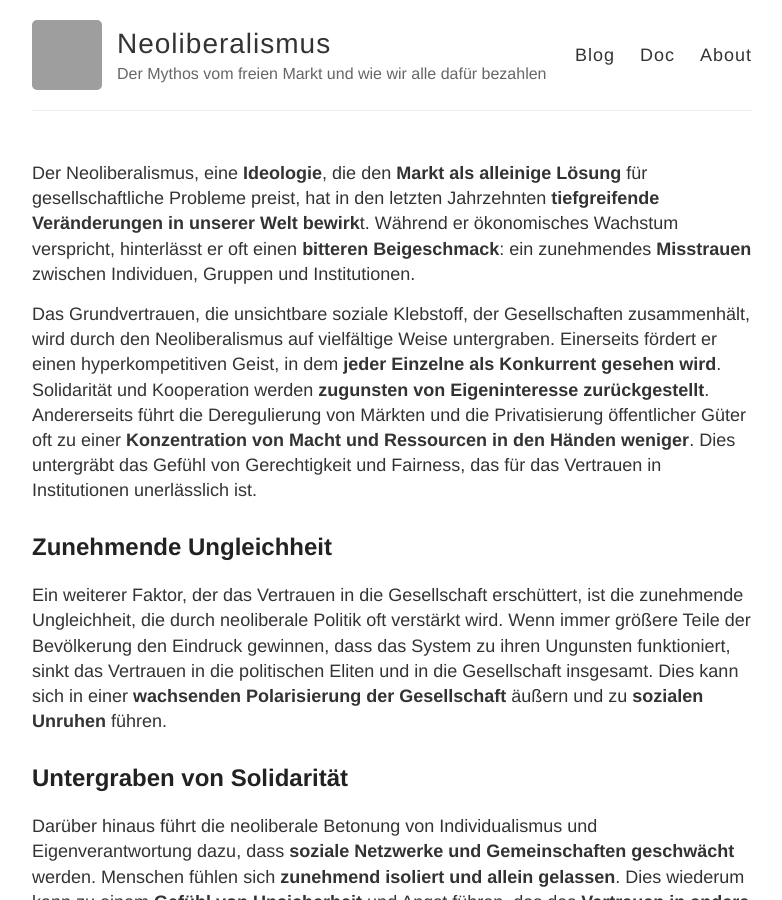
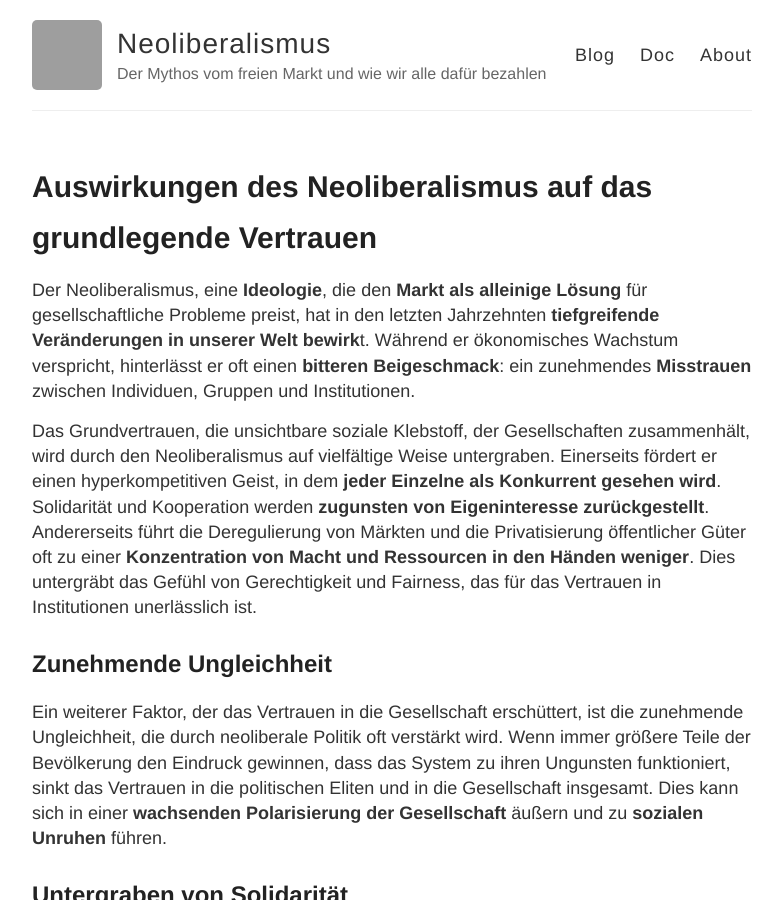
Before and after one commit to S2030c/neoliberalismus, a Jekyll site: the page built from _posts/2024-09-23-untergraben-von-grundvertrauen..md, in a window 1280 px wide and 900 px high. Shown: the whole window, without its empty margins (248-1030 px from the left). Built offline with Jekyll 4.4.1, drawn with Linux system fonts in a browser that asks for light colours; our own code applies the rules of GitHub Pages for plain Markdown files; grey boxes are pictures that could not be loaded.

Commit message:
Update 2024-09-23-untergraben-von-grundvertrauen..md

```diff
--- a/_posts/2024-09-23-untergraben-von-grundvertrauen..md
+++ b/_posts/2024-09-23-untergraben-von-grundvertrauen..md
@@ -1,5 +1,5 @@
 ---
-title: Auswirkungen des Neoliberalismus auf das grundlegende Vertrauen:
+title: Auswirkungen des Neoliberalismus auf das grundlegende Vertrauen
 ---
 Der Neoliberalismus, eine **Ideologie**, die den **Markt als alleinige Lösung** für gesellschaftliche Probleme preist, hat in den letzten Jahrzehnten **tiefgreifende Veränderungen in unserer Welt bewirk**t. Während er ökonomisches Wachstum verspricht, hinterlässt er oft einen **bitteren Beigeschmack**: ein zunehmendes **Misstrauen** zwischen Individuen, Gruppen und Institutionen.
 
```
